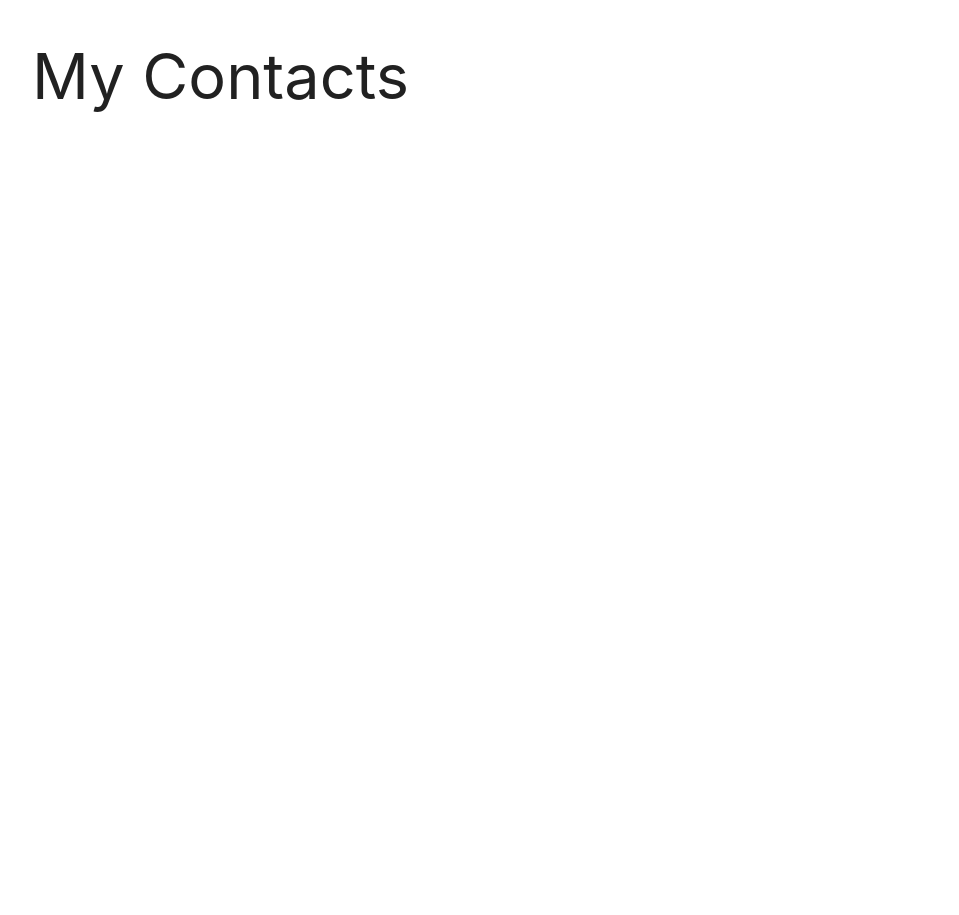
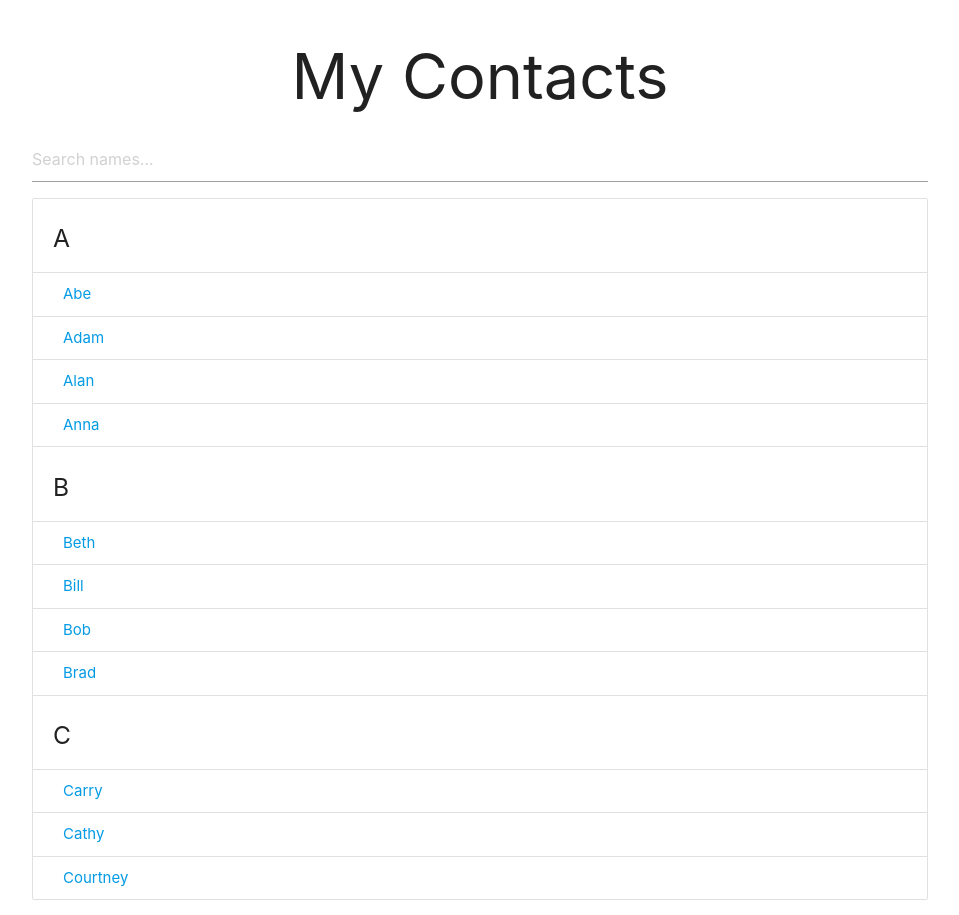
Before and after one commit to BertelsBenjamin/Filterable_list_vanilla_js, a plain HTML site: page index.html in a window 1280 px wide. Shown: the whole page, without its empty margins (160-1119 px from the left). Before the commit the page ends 800 px from the top, so only its background shows below. Drawn offline with nearby package versions, Linux system fonts and the light colour scheme.

Commit message:
ES6 converted

```diff
--- /dev/null
+++ b/app.js
@@ -0,0 +1,33 @@
+let filterInput = document.getElementById('filterInput');
+
+const filterNames = () => {
+  // ORIGINAL CODE BY BRAD
+  /* let filterValue = document.getElementById('filterInput').value.toUpperCase();
+  let ul = document.getElementById('names');
+  let li = ul.querySelectorAll('li.collection-item');
+
+  //Loop through collection-item li's
+  for (let i = 0; i < li.length; i++) {
+    let a = li[i].getElementsByTagName('a')[0];
+    if (a.innerHTML.toUpperCase().indexOf(filterValue) > -1) {
+      li[i].style.display = '';
+    } else {
+      li[i].style.display = 'none';
+    }
+  } */
+
+  // CONVERTED TO ES6 BY BENJAMIN
+  let filterValue = document.querySelector('#filterInput').value.toUpperCase();
+  let names = document.querySelector('#names');
+  let items = names.querySelectorAll('li.collection-item');
+
+  items.forEach((item, index) => {
+    let link = item.querySelectorAll('a')[0];
+
+    link.innerHTML.toUpperCase().indexOf(filterValue) > -1
+      ? (item.style.display = '')
+      : (item.style.display = 'none');
+  });
+};
+
+filterInput.addEventListener('keyup', filterNames);
--- a/index.html
+++ b/index.html
@@ -14,8 +14,59 @@
   </head>
   <body>
     <div class="container">
-      <h1 class="align-center">My Contacts</h1>
+      <h1 class="center-align">My Contacts</h1>
+      <input type="text" id="filterInput" placeholder="Search names..." />
+      <ul id="names" class="collection with-header">
+        <!-- A -->
+        <li class="collection-header">
+          <h5>A</h5>
+        </li>
+        <li class="collection-item">
+          <a href="#">Abe</a>
+        </li>
+        <li class="collection-item">
+          <a href="#">Adam</a>
+        </li>
+        <li class="collection-item">
+          <a href="#">Alan</a>
+        </li>
+        <li class="collection-item">
+          <a href="#">Anna</a>
+        </li>
+
+        <!-- B -->
+        <li class="collection-header">
+          <h5>B</h5>
+        </li>
+        <li class="collection-item">
+          <a href="#">Beth</a>
+        </li>
+        <li class="collection-item">
+          <a href="#">Bill</a>
+        </li>
+        <li class="collection-item">
+          <a href="#">Bob</a>
+        </li>
+        <li class="collection-item">
+          <a href="#">Brad</a>
+        </li>
+
+        <!-- C -->
+        <li class="collection-header">
+          <h5>C</h5>
+        </li>
+        <li class="collection-item">
+          <a href="#">Carry</a>
+        </li>
+        <li class="collection-item">
+          <a href="#">Cathy</a>
+        </li>
+        <li class="collection-item">
+          <a href="#">Courtney</a>
+        </li>
+      </ul>
     </div>
+    <script src="app.js"></script>
     <!-- MATERIALIZE: Compiled and minified JavaScript -->
     <script src="https://cdnjs.cloudflare.com/ajax/libs/materialize/1.0.0/js/materialize.min.js"></script>
   </body>
```
